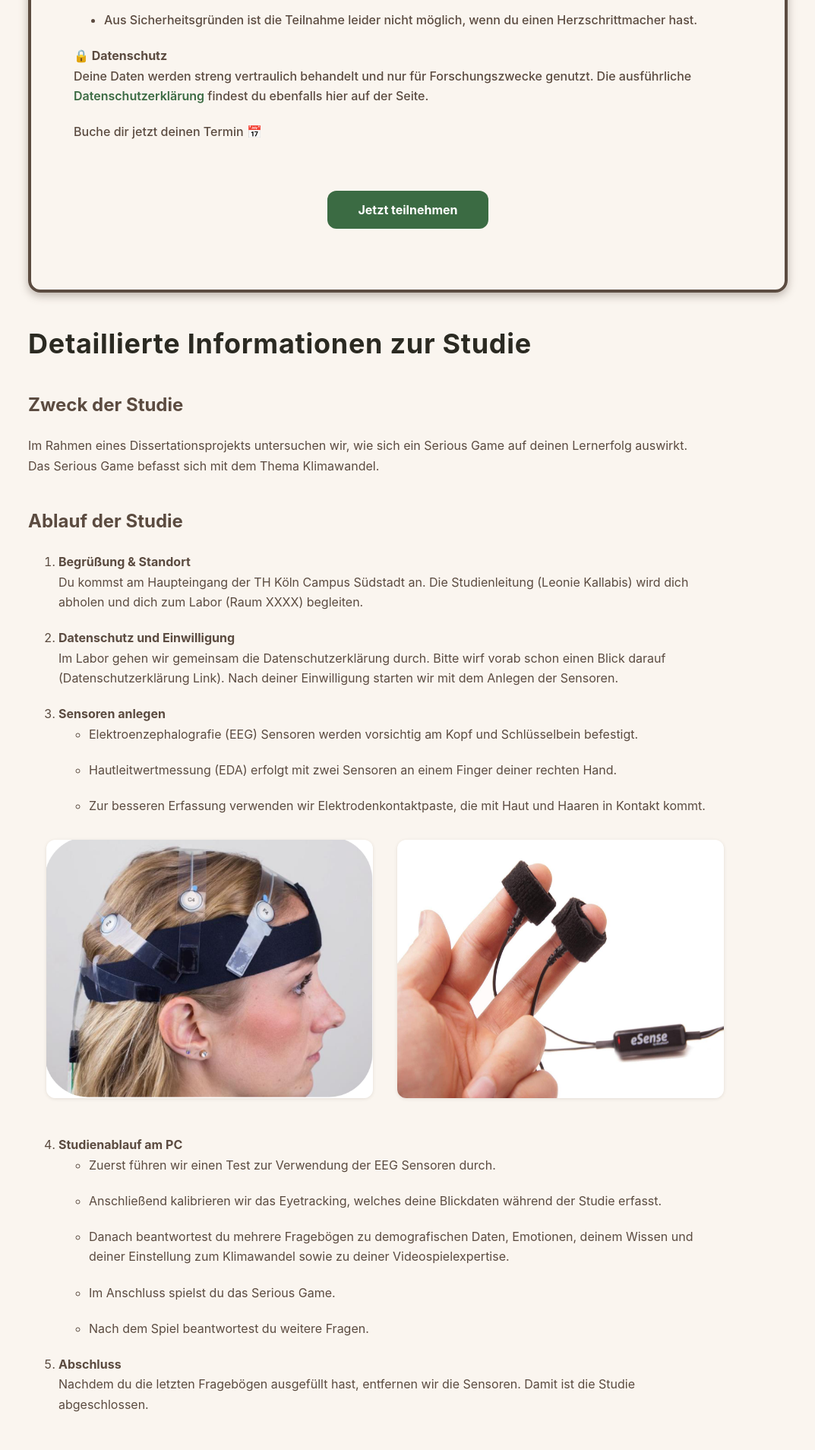
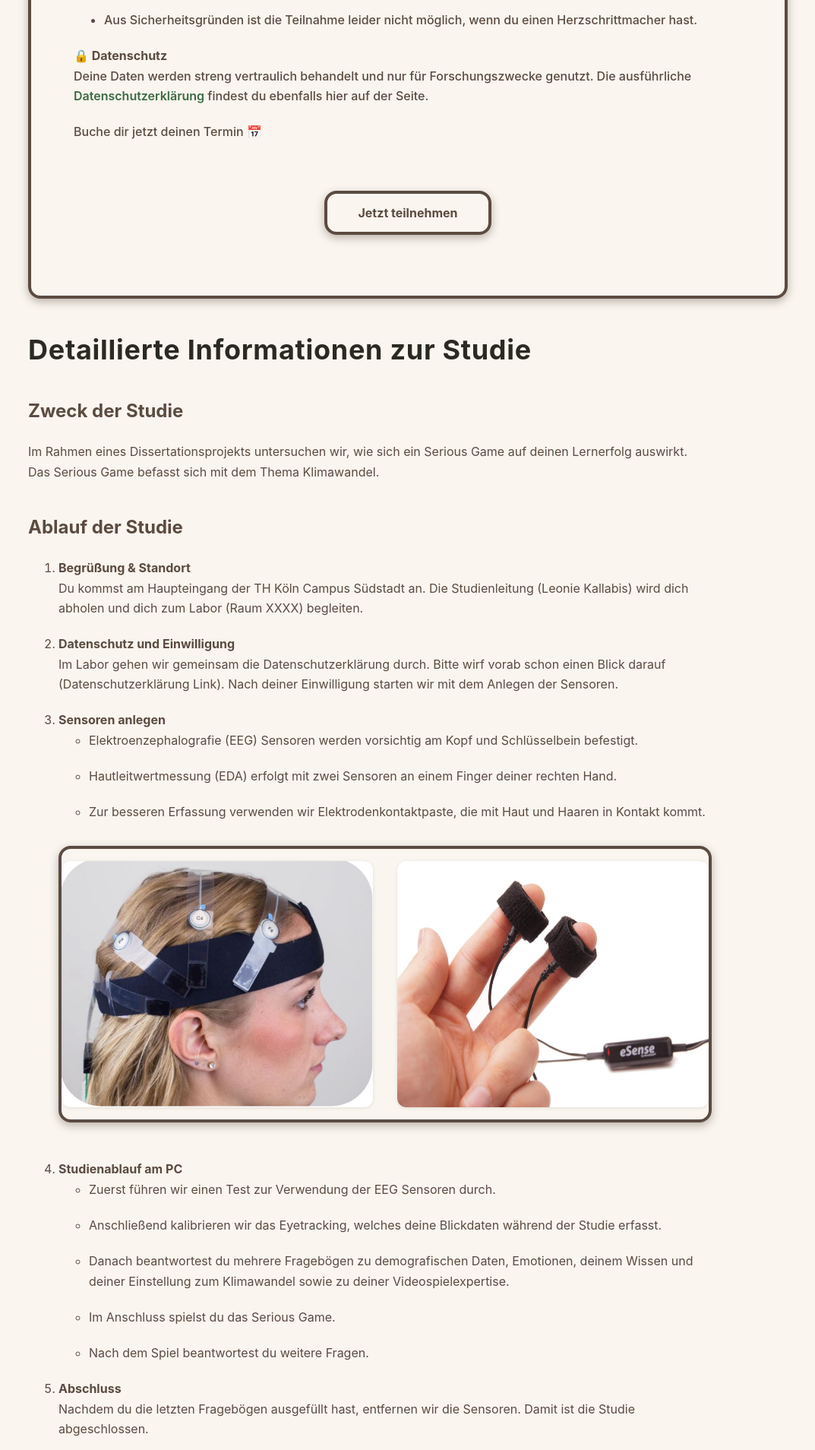
Before and after one commit to LeonieK/sg-study.github.io, a Jekyll site: the page built from index.md, in a window 1280 px wide. Shown: the part 649-2557 px from the top of the page at 76% size, without its empty margins (103-1176 px from the left). Built offline with Jekyll 4.4.1, drawn with Linux system fonts in a browser that asks for light colours; our own code applies the rules of GitHub Pages for plain Markdown files.

Commit message:
Update style.css

```diff
--- a/assets/style.css
+++ b/assets/style.css
@@ -94,37 +94,45 @@ a:focus {
 }
 
 .btn-primary {
-  display: inline-block;      /* Damit die Breite nur so breit ist wie der Inhalt */
+  display: inline-block;
   padding: 0.75rem 2.5rem;
   font-weight: 700;
   font-size: 1rem;
-  color: #fff;
-  background-color: #3B6B43;
-  border-radius: 12px;
+  color: #5B4B40;                      /* dunkelbraune Textfarbe passend zur Border */
+  background-color: transparent;      /* kein Hintergrund */
+  border: 4px solid #5B4B40;          /* dicke dunkelbraune Border */
+  border-radius: 16px;                /* gleiche Abrundung wie #teaser */
+  box-shadow: 0 4px 12px rgba(91, 75, 64, 0.4); /* passender Schatten */
   text-decoration: none;
   user-select: none;
-  box-shadow: none;
-  transition: background-color 0.25s ease;
+  transition: background-color 0.25s ease, color 0.25s ease;
   cursor: pointer;
-  border: none;
-
-  /* Zentrierung des Buttons in einem Block-Container */
   margin: 2rem auto 0;
-  text-align: center;  /* Text im Button zentriert */
+  text-align: center;
+  /* Spezifisch für Zentrierung */
+  margin-left: auto;
+  margin-right: auto;
 }
 
+/* Hover- und Fokus-Effekte */
 .btn-primary:hover,
 .btn-primary:focus {
-  background-color: #679267; /* helleres grün */
+  background-color: #5B4B40;       /* dunkelbraun Hintergrund beim Hover */
+  color: #FAF5EF;                  /* helle Textfarbe beim Hover */
   outline: none;
 }
 
-/* Bild Container */
 .image-row {
   display: flex;
   justify-content: center;
   gap: 2rem;
   margin: 2rem 0 3rem;
+
+  background-color: transparent;        /* kein Hintergrund */
+  border: 4px solid #5B4B40;            /* dunkelbraune, dicke Border */
+  border-radius: 16px;                   /* abgerundete Ecken passend */
+  box-shadow: 0 4px 12px rgba(91, 75, 64, 0.4); /* passender Schatten */
+  padding: 1rem;                        /* etwas Innenabstand für die Bilder */
 }
 
 .image-row img {
```
